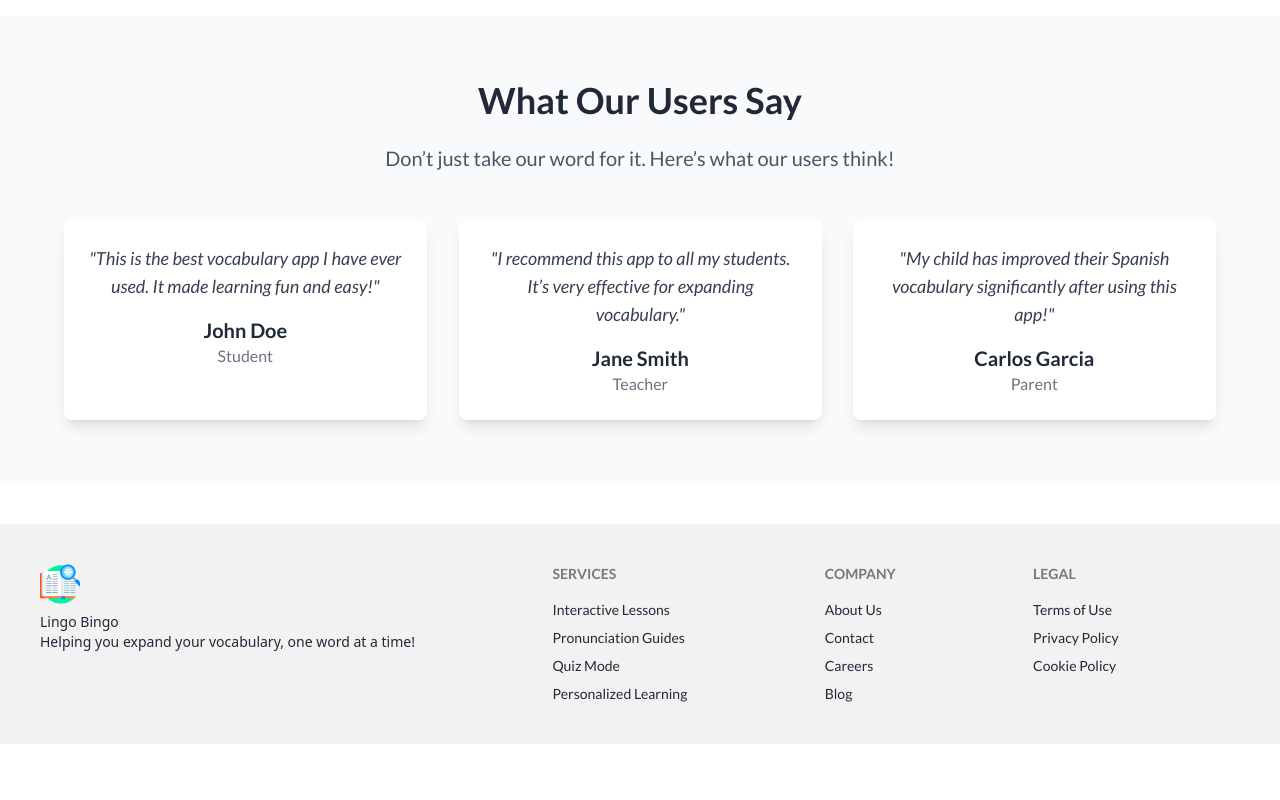
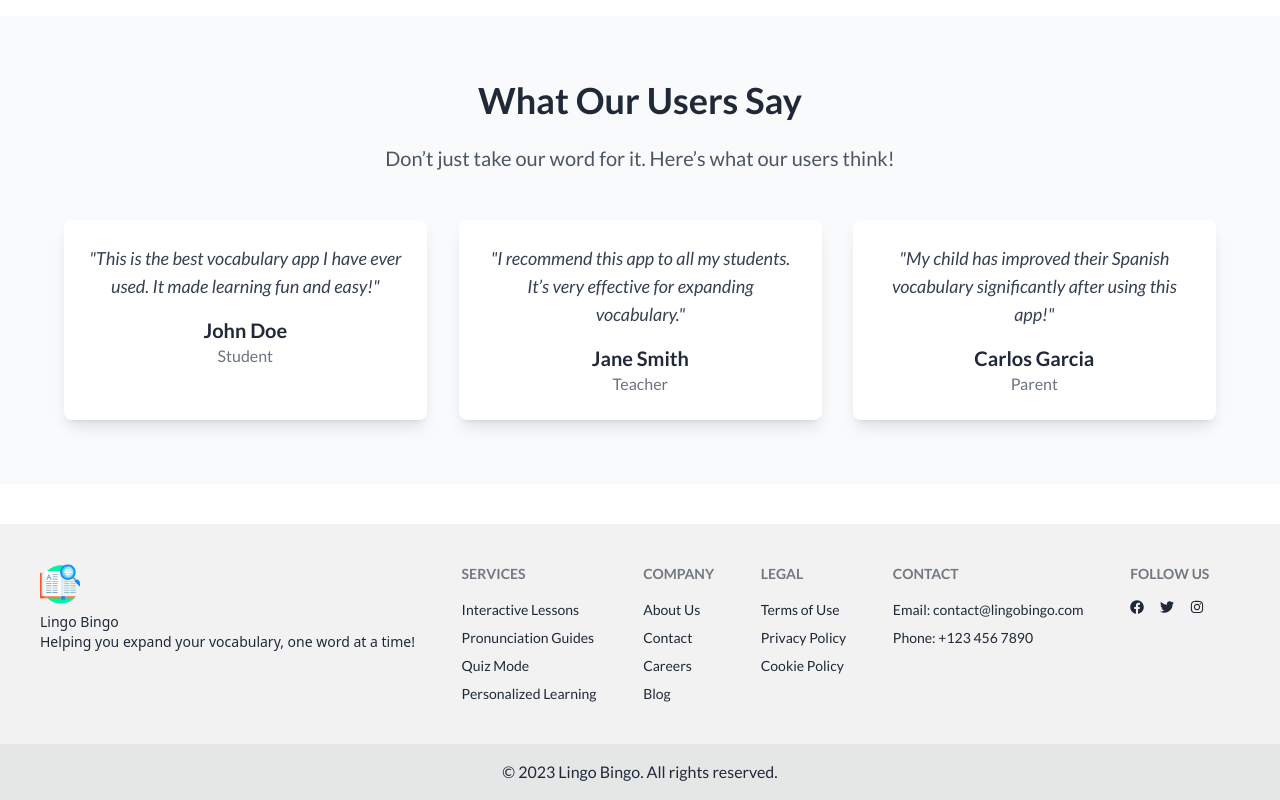
Before and after one commit to mozaddedalfeshani/p9-VocabularyLearning, a React (Vite) app: page / in a window 1280 px wide. Shown: the part 1498-2298 px from the top of the page. Before the commit the page ends 2242 px from the top, so only its background shows below. Built offline with nearby package versions, Linux system fonts and the light colour scheme; no server answers; a web font is replaced by a local one.

Commit message:
Add react-icons package; enhance Footer component with social media links and contact information

```diff
--- a/package.json
+++ b/package.json
@@ -19,6 +19,7 @@
     "react-countup": "^6.5.3",
     "react-dom": "^18.3.1",
     "react-fast-marquee": "^1.6.5",
+    "react-icons": "^5.3.0",
     "react-router-dom": "^6.28.0",
     "sort-by": "^1.2.0",
     "swiper": "^11.1.14"
--- a/src/components/Footer.jsx
+++ b/src/components/Footer.jsx
@@ -1,10 +1,11 @@
 import logoIcon from "../assets/icons/logoIcon.png";
 import React from "react";
+import { FaFacebook, FaTwitter, FaInstagram } from "react-icons/fa";
 
 export default function Footer() {
   return (
     <div className="mt-10 bg-base-200">
-      <footer className="footer container mx-auto  text-base-content p-10">
+      <footer className="footer container mx-auto text-base-content p-10">
         <aside>
           <img src={logoIcon} alt="logo" className="w-10 h-10" />
           <p className="font-sans font-medium">
@@ -33,7 +34,29 @@ export default function Footer() {
           <a className="link link-hover">Privacy Policy</a>
           <a className="link link-hover">Cookie Policy</a>
         </nav>
+        <nav>
+          <h6 className="footer-title">Contact</h6>
+          <p>Email: contact@lingobingo.com</p>
+          <p>Phone: +123 456 7890</p>
+        </nav>
+        <nav>
+          <h6 className="footer-title">Follow Us</h6>
+          <div className="flex space-x-4">
+            <a href="https://facebook.com" className="link link-hover">
+              <FaFacebook />
+            </a>
+            <a href="https://twitter.com" className="link link-hover">
+              <FaTwitter />
+            </a>
+            <a href="https://instagram.com" className="link link-hover">
+              <FaInstagram />
+            </a>
+          </div>
+        </nav>
       </footer>
+      <div className="text-center py-4 bg-base-300">
+        <p>&copy; 2023 Lingo Bingo. All rights reserved.</p>
+      </div>
     </div>
   );
 }
```
Also changed, not shown: 1 other file (tests, documents, lock files or other folders).
